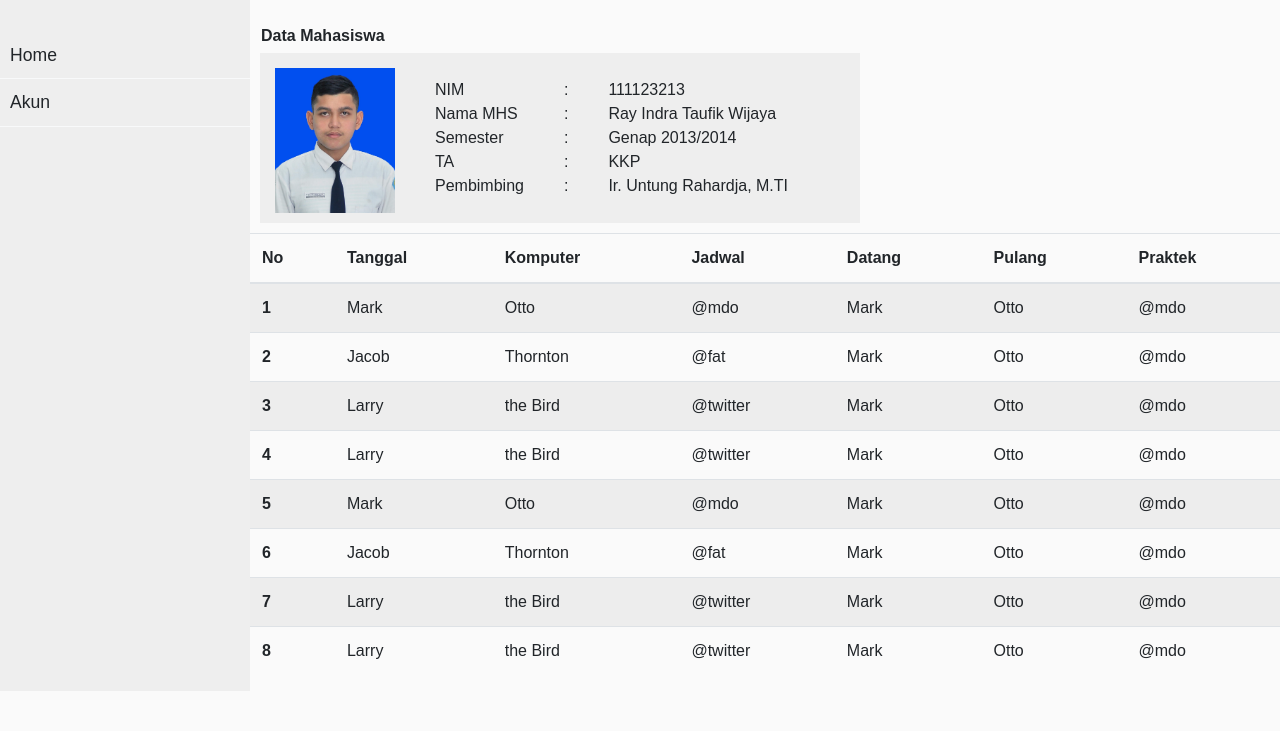
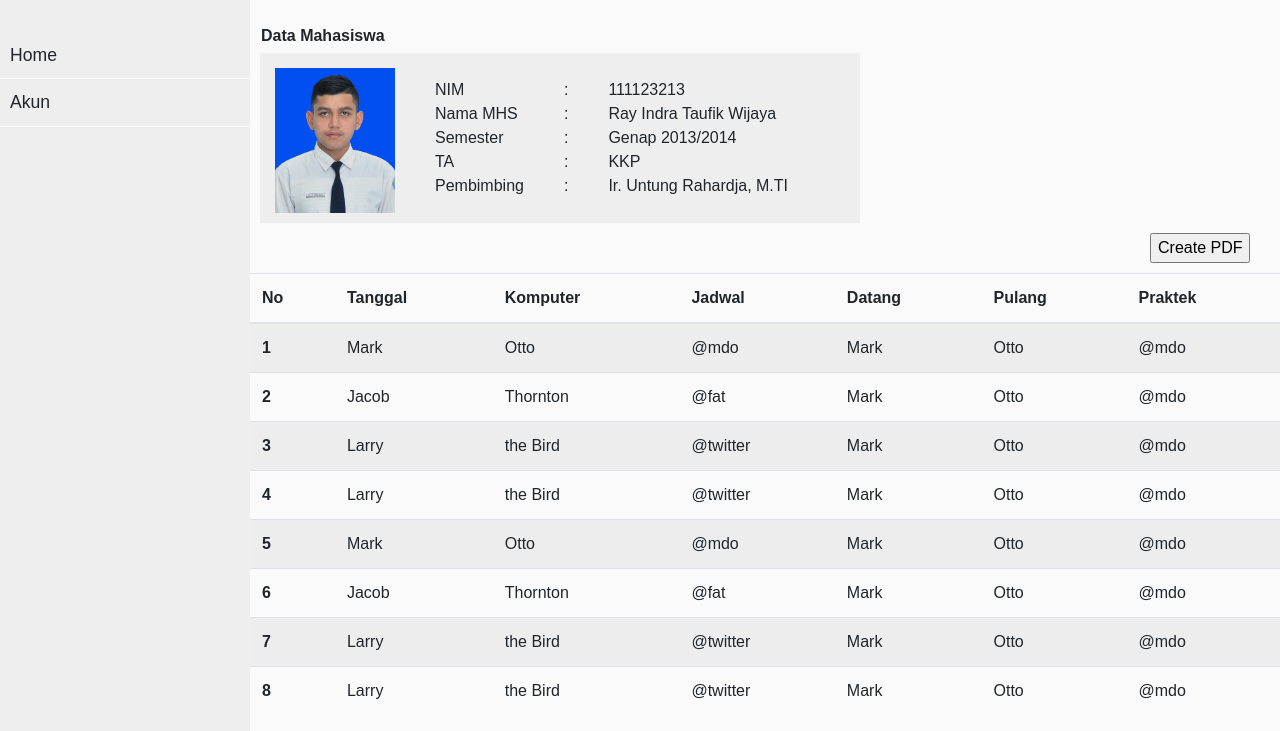
Before and after one commit to HemloWorld/final-smm-web, a plain HTML site: page dashboard.html in a window 1280 px wide. Shown: the part 73-804 px from the top of the page. Drawn offline with Linux system fonts and the light colour scheme.

Commit message:
Add Button

```diff
--- a/dashboard.css
+++ b/dashboard.css
@@ -21,6 +21,11 @@
 a{
     color: white;
 } */
+#btnPrint{
+    margin-left: 900px;
+    margin-bottom: 10px;
+}
+
 body{
     font-family: 'Poppins', sans-serif;
     background: #fafafa;
--- a/dashboard.html
+++ b/dashboard.html
@@ -9,6 +9,7 @@
     <script src="fontawesome-free-5.12.1-web/js/fontawesome.js"></script>
     <script src="bootstrap\js\bootstrap.js"></script>
     <script src="jquery-3.4.1.min.js"></script>
+    <script src="script.js"></script>
     <title>Dashboard</title>
 
 
@@ -82,6 +83,7 @@
                     </ul>
                 </div>
             </nav>
+
             <h6><b>Data Mahasiswa</b></h6>
             <div class="row">
               <div class="container">
@@ -123,8 +125,11 @@
               </div> -->
             </div>
 
+            <input type="button" value="Create PDF"
+                  id="btnPrint" onclick="createPDF()" />
 
 
+              <div id="tab">
                 <div class="table-responsive">
                     <table class="table table-striped">
                         <thead>
@@ -214,8 +219,8 @@
                         </tbody>
                       </table>
                 </div>
+              </div>
 
-        </div>
     </div>
 
     <script>
@@ -231,6 +236,5 @@
     <script src="jquery-3.4.1.slim.min.js"></script>
     <script src="bootstrap\js\bootstrap.min.js"></script>
     <script src="popper.min.js"></script>
-
 </body>
 </html>
--- /dev/null
+++ b/script.js
@@ -0,0 +1,26 @@
+function createPDF() {
+    var sData = document.getElementById('tab').innerHTML;
+
+    var style = "<style>";
+    style = style + "table {width: 100%;font: 17px Calibri;}";
+    style = style + "table, th, td {border: solid 1px #DDD; border-collapse: collapse;";
+    style = style + "padding: 2px 3px;text-align: center;}";
+    style = style + "</style>";
+
+
+    // CREATE A WINDOW OBJECT.
+    var win = window.open('', '', 'height=700,width=700');
+
+    win.document.write('<html><head>');
+    win.document.write('<title>Profile</title>');   // <title> FOR PDF HEADER.
+    win.document.write(style);          // ADD STYLE INSIDE THE HEAD TAG.
+    win.document.write('</head>');
+    win.document.write('<body>');
+    win.document.write(sData);         // THE TABLE CONTENTS INSIDE THE BODY TAG.
+    win.document.write('</body></html>');
+
+    win.document.close(); 	// CLOSE THE CURRENT WINDOW.
+
+    win.print();    // PRINT THE CONTENTS.
+
+}
```
Also changed, not shown: 1 other file.
